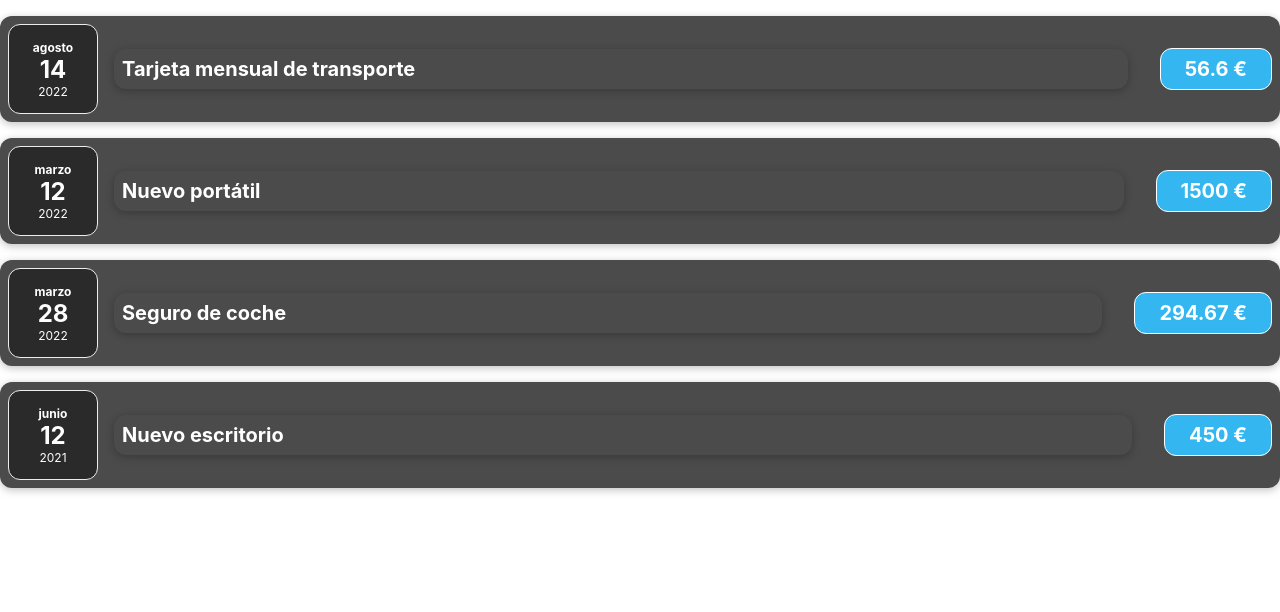
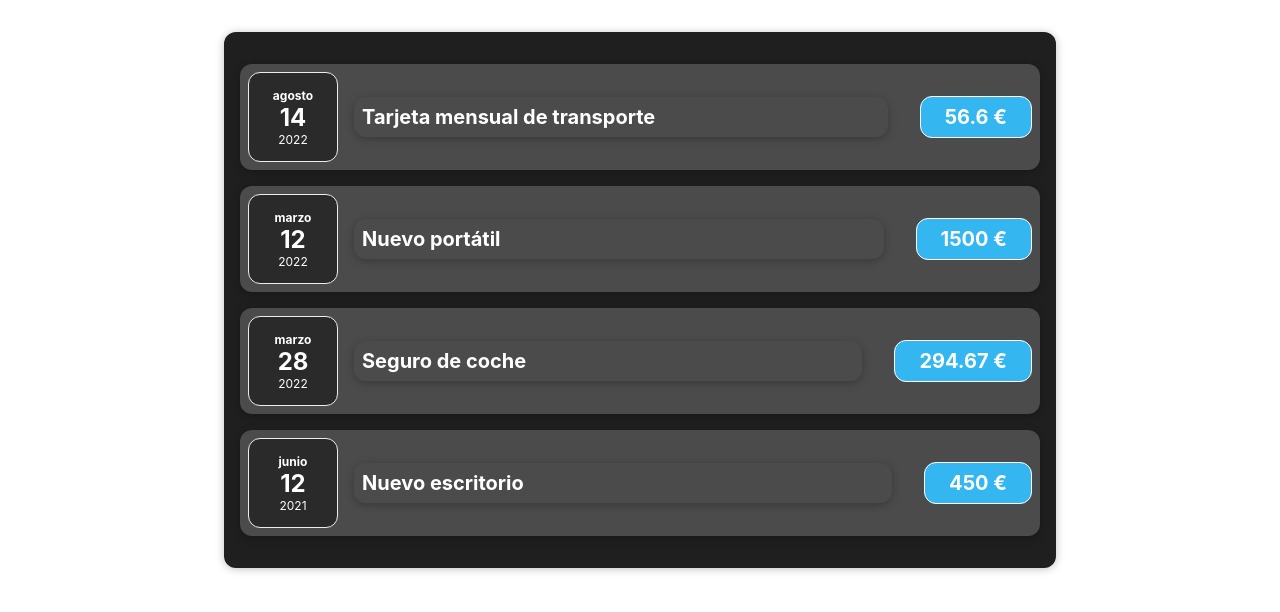
Before and after one commit to DanielDdungu/expense-tracker-app, a React (Create React App) app: page / in a window 1280 px wide. Shown: the top 612 px of the page. Built offline with nearby package versions, Linux system fonts and the light colour scheme.

Commit message:
Fetching expenses from an array

```diff
--- a/src/App.js
+++ b/src/App.js
@@ -1,4 +1,4 @@
-import ExpenseItem from "./Components/ExpenseItem";
+import Expenses from "./Components/Expenses";
 
 function App() {
   const expenses = [
@@ -26,26 +26,7 @@ function App() {
   ];
   return (
     <div>
-      <ExpenseItem
-      title={expenses[0].title}
-      amount={expenses[0].amount}
-      date={expenses[0].date}
-      />
-      <ExpenseItem
-      title={expenses[1].title}
-      amount={expenses[1].amount}
-      date={expenses[1].date}
-      />
-      <ExpenseItem
-      title={expenses[2].title}
-      amount={expenses[2].amount}
-      date={expenses[2].date}
-      />
-      <ExpenseItem
-      title={expenses[3].title}
-      amount={expenses[3].amount}
-      date={expenses[3].date}
-      />
+      <Expenses Item={expenses}/>
 
     </div>
   );
--- /dev/null
+++ b/src/Components/Expenses.css
@@ -0,0 +1,9 @@
+.expenses {
+    padding: 1rem;
+    background-color: rgb(31, 31, 31);
+    margin: 2rem auto;
+    width: 50rem;
+    max-width: 95%;
+    border-radius: 12px;
+    box-shadow: 0 1px 8px rgba(0, 0, 0, 0.25);
+}
--- /dev/null
+++ b/src/Components/Expenses.jsx
@@ -0,0 +1,33 @@
+import React from 'react'
+import ExpenseItem from './ExpenseItem'
+import './Expenses.css'
+
+function Expenses(props) {
+  return (
+     <div className='expenses'>
+      <ExpenseItem
+      title={props.Item[0].title}
+      amount={props.Item[0].amount}
+      date={props.Item[0].date}
+      />
+      <ExpenseItem
+      title={props.Item[1].title}
+      amount={props.Item[1].amount}
+      date={props.Item[1].date}
+      />
+      <ExpenseItem
+      title={props.Item[2].title}
+      amount={props.Item[2].amount}
+      date={props.Item[2].date}
+      />
+      <ExpenseItem
+      title={props.Item[3].title}
+      amount={props.Item[3].amount}
+      date={props.Item[3].date}
+      />
+
+    </div>
+  )
+}
+
+export default Expenses
```
